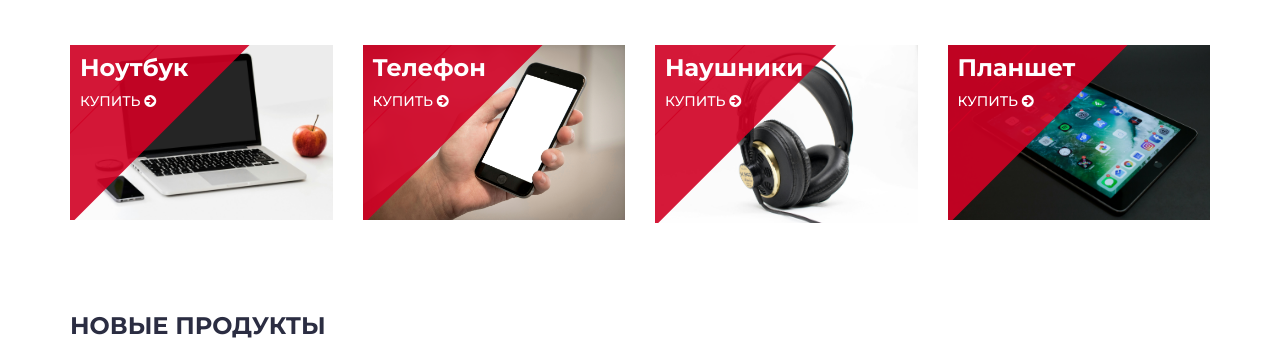
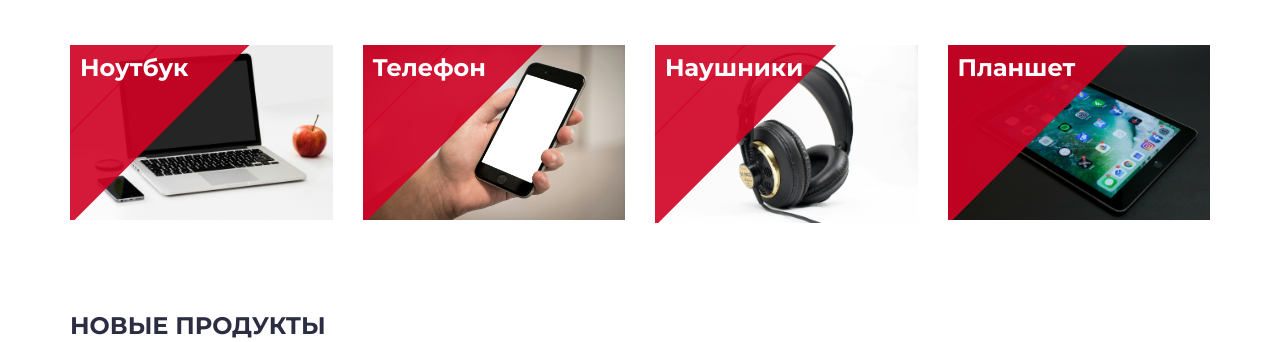
Before and after one commit to Newakk2804/techshop, a Django app: page / in a window 1280 px wide. Shown: the part 140-482 px from the top of the page. Run offline with Django 5.2, Linux system fonts and the light colour scheme; a user stored in the database is signed in; data comes from the database, SQL or seed files in the repository; tables that the repository leaves empty hold one stand-in row (values such as "Sample post"); grey boxes marked "Sample" are stand-in pictures; parts of the project's set-up code (start-up, migrations or seed data) failed here and were passed over; some libraries are stand-ins or nearby versions.

Commit message:
minor updated html template

```diff
--- a/store/templates/store/components/_collection.html
+++ b/store/templates/store/components/_collection.html
@@ -9,6 +9,7 @@
       {% for category in categories %}
       <!-- shop -->
       <div class="col-md-3 col-xs-4">
+        <a href="{% url 'store:products' %}?category={{ category.id }}">
         <div class="shop">
           <div class="shop-img">
             {% if category.image %}
@@ -19,9 +20,9 @@
           </div>
           <div class="shop-body">
             <h3>{{ category.name }}<br /></h3>
-            <a href="{% url 'store:products' %}?category={{ category.id }}" class="cta-btn">Купить <i class="fa fa-arrow-circle-right"></i></a>
           </div>
         </div>
+      </a>
       </div>
       <!-- /shop -->
       {% endfor %}
```
